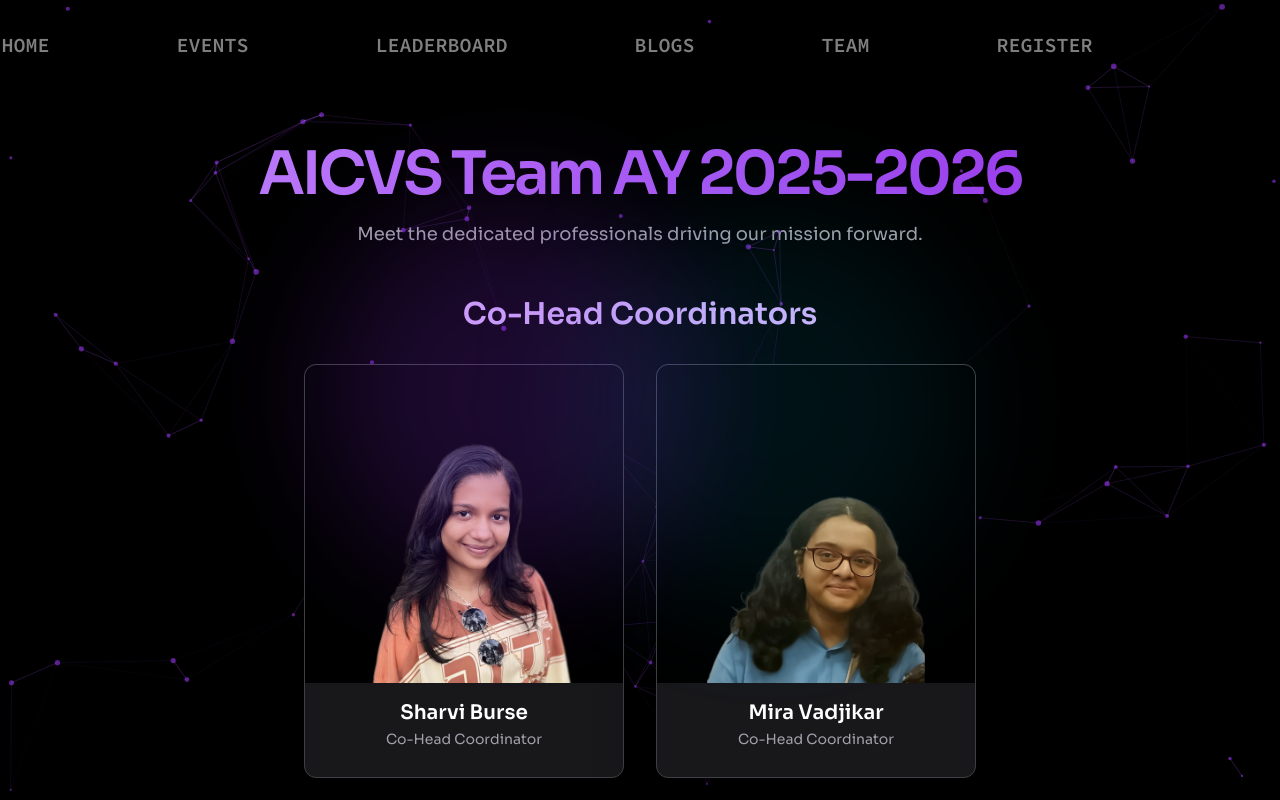
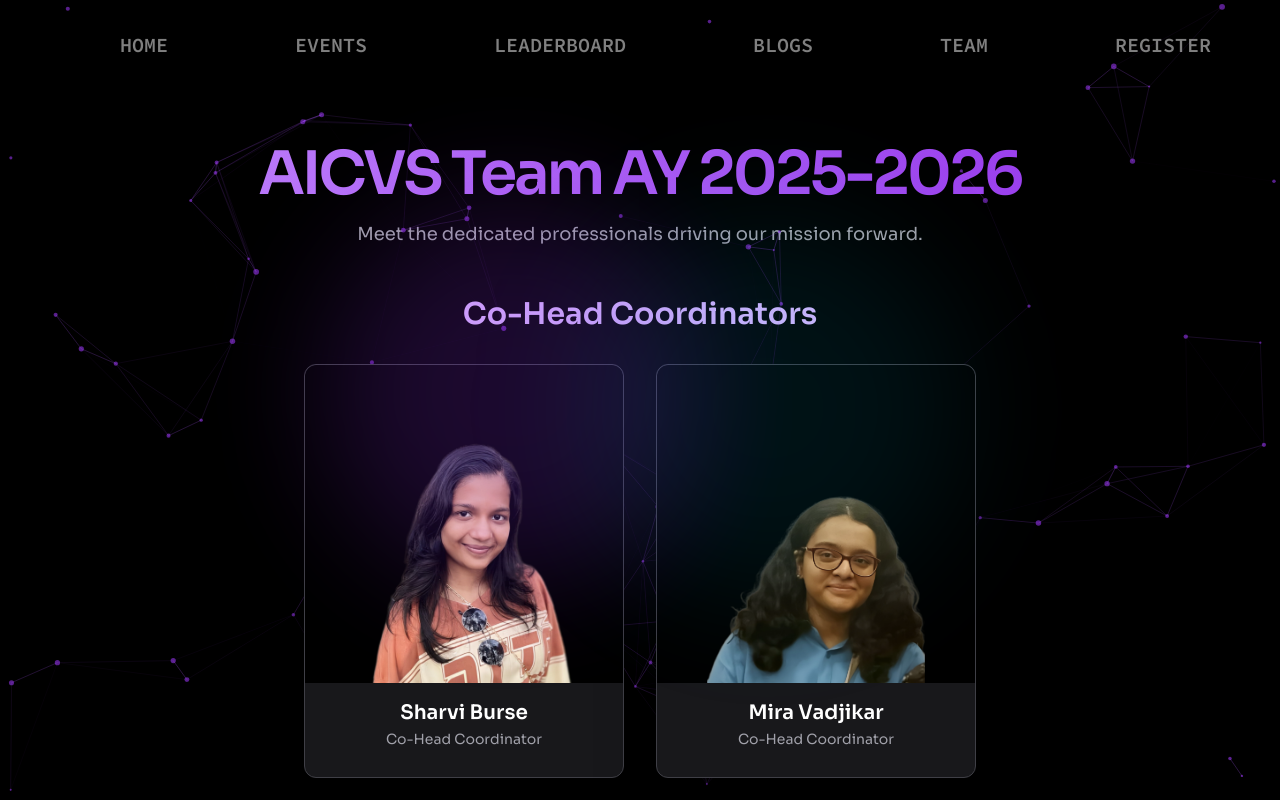
Before and after one commit to VedikaKayangude/AICVSWEBSITE, a React (Vite) app: page /team in a window 1280 px wide. Shown: the top 800 px of the page. Built offline with nearby package versions, Linux system fonts and the light colour scheme.

Commit message:
Update Header.jsx

```diff
--- a/src/components/Header.jsx
+++ b/src/components/Header.jsx
@@ -41,11 +41,15 @@ const Header = () => {
       </a>
 
       <nav
-        className={`${
-          openNavigation ? "flex" : "hidden"
-        } fixed top-[5rem] left-0 right-0 bottom-0 bg-n-8 lg:static lg:flex lg:mx-auto lg:bg-transparent`}
-      >
-        <div className="relative z-2 flex flex-col items-center justify-center -translate-x-[10%] gap-8 m-auto lg:flex-row">
+  className={`${
+    openNavigation ? "flex" : "hidden"
+  } fixed top-[5rem] left-0 right-0 bottom-0 bg-n-8
+  lg:static lg:flex lg:flex-1 lg:justify-center lg:bg-transparent`}
+>
+
+        <div className="relative z-2 flex flex-col items-center justify-center gap-8
+ lg:flex-row">
+
           {navigation.map((item) => (
             <a
               key={item.id}
```
